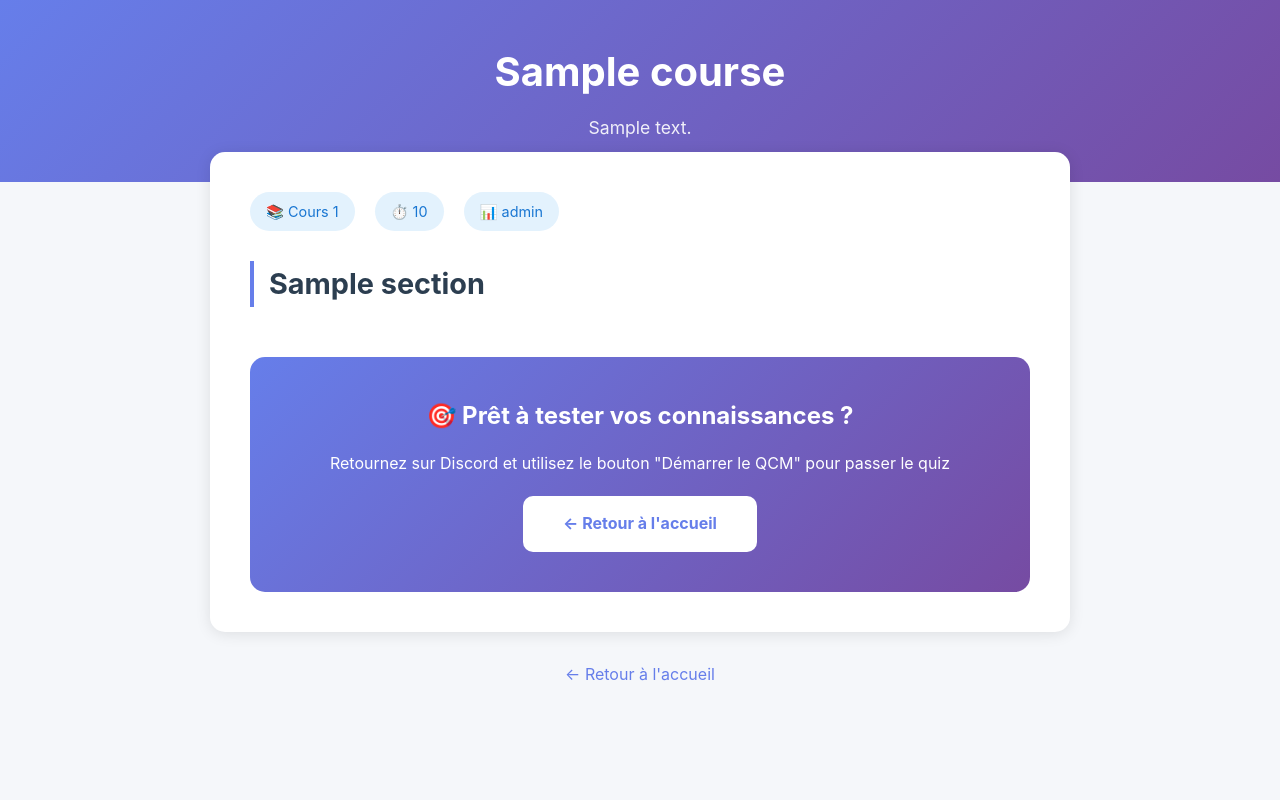
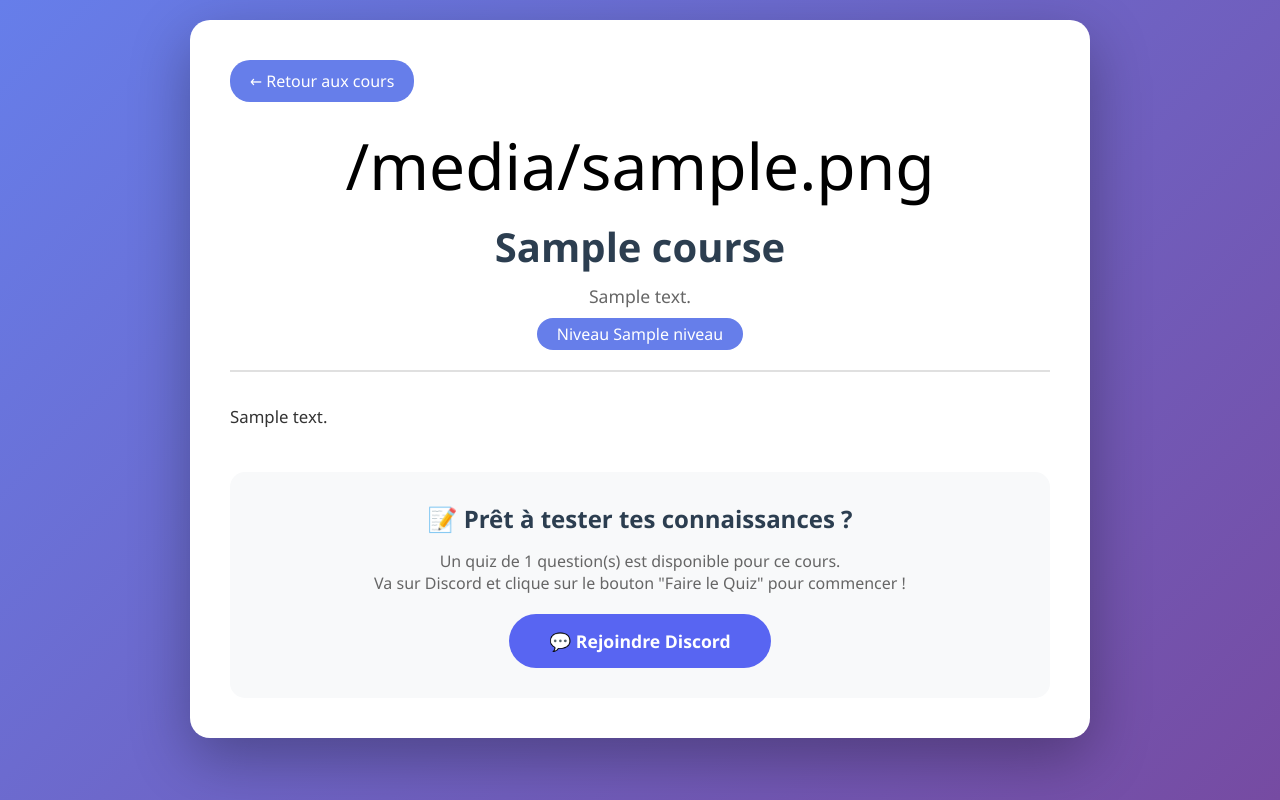
Before and after one commit to ploozy/projet_finale, a Flask app: template web/templates/course_detail.html in a window 1280 px wide. Run offline with Flask 3, Linux system fonts and the light colour scheme; the template is opened without the code that fills it: most values are stand-ins (such as "Sample title", 1, 10 or a date in 2020).

Commit message:
Update course_detail.html

```diff
--- a/web/templates/course_detail.html
+++ b/web/templates/course_detail.html
@@ -3,7 +3,7 @@
 <head>
     <meta charset="UTF-8">
     <meta name="viewport" content="width=device-width, initial-scale=1.0">
-    <title>{{ course.title }}</title>
+    <title>{{ course.title }} - Cours Python</title>
     <style>
         * {
             margin: 0;
@@ -12,230 +12,156 @@
         }
 
         body {
-            font-family: -apple-system, BlinkMacSystemFont, "Segoe UI", Helvetica, Arial, sans-serif;
-            background: #f5f7fa;
-            line-height: 1.6;
-        }
-
-        .header {
+            font-family: 'Segoe UI', Tahoma, Geneva, Verdana, sans-serif;
             background: linear-gradient(135deg, #667eea 0%, #764ba2 100%);
-            color: white;
-            padding: 40px 20px;
-            text-align: center;
-        }
-
-        .header h1 {
-            font-size: 2.5rem;
-            margin-bottom: 10px;
-        }
-
-        .header p {
-            font-size: 1.1rem;
-            opacity: 0.9;
+            min-height: 100vh;
+            padding: 20px;
         }
 
         .container {
             max-width: 900px;
-            margin: -30px auto 40px;
-            padding: 0 20px;
+            margin: 0 auto;
+            background: white;
+            border-radius: 20px;
+            padding: 40px;
+            box-shadow: 0 20px 60px rgba(0, 0, 0, 0.3);
         }
 
-        .content-card {
-            background: white;
-            padding: 40px;
-            border-radius: 15px;
-            box-shadow: 0 2px 15px rgba(0,0,0,0.1);
+        .back-btn {
+            display: inline-block;
+            background: #667eea;
+            color: white;
+            padding: 10px 20px;
+            border-radius: 20px;
+            text-decoration: none;
+            margin-bottom: 20px;
+            transition: all 0.3s;
         }
 
-        .course-meta {
-            display: flex;
-            gap: 20px;
-            margin-bottom: 30px;
-            flex-wrap: wrap;
+        .back-btn:hover {
+            transform: translateY(-2px);
+            box-shadow: 0 5px 15px rgba(102, 126, 234, 0.4);
         }
 
-        .meta-badge {
-            background: #e3f2fd;
-            padding: 8px 16px;
-            border-radius: 20px;
-            font-size: 0.9rem;
-            color: #1976d2;
+        .course-header {
+            text-align: center;
+            margin-bottom: 30px;
+            padding-bottom: 20px;
+            border-bottom: 2px solid #e0e0e0;
         }
 
-        .section {
-            margin-bottom: 40px;
+        .course-icon {
+            font-size: 4rem;
+            margin-bottom: 10px;
         }
 
-        .section h2 {
+        .course-title {
+            font-size: 2.5rem;
             color: #2c3e50;
-            margin-bottom: 20px;
-            font-size: 1.8rem;
-            border-left: 4px solid #667eea;
-            padding-left: 15px;
+            margin-bottom: 10px;
         }
 
-        .section h3 {
-            color: #34495e;
-            margin-top: 25px;
-            margin-bottom: 15px;
-            font-size: 1.4rem;
+        .course-description {
+            color: #666;
+            font-size: 1.1rem;
         }
 
-        .section p {
-            color: #555;
-            margin-bottom: 15px;
+        .course-level {
+            display: inline-block;
+            background: #667eea;
+            color: white;
+            padding: 5px 20px;
+            border-radius: 20px;
+            margin-top: 10px;
+        }
+
+        .course-content {
+            color: #333;
+            line-height: 1.8;
             font-size: 1.05rem;
         }
 
-        .section ul, .section ol {
-            margin-left: 30px;
-            margin-bottom: 15px;
+        .course-content p {
+            margin-bottom: 20px;
         }
 
-        .section li {
-            margin-bottom: 10px;
-            color: #555;
-        }
-
-        .code-block {
-            background: #2d2d2d;
-            color: #f8f8f2;
+        .course-content pre {
+            background: #2c3e50;
+            color: #ecf0f1;
             padding: 20px;
             border-radius: 10px;
             overflow-x: auto;
             margin: 20px 0;
+        }
+
+        .course-content code {
             font-family: 'Courier New', monospace;
             font-size: 0.95rem;
         }
 
-        .code-inline {
-            background: #f4f4f4;
-            padding: 2px 8px;
-            border-radius: 4px;
-            font-family: 'Courier New', monospace;
-            color: #e83e8c;
+        .quiz-section {
+            margin-top: 40px;
+            padding: 30px;
+            background: #f8f9fa;
+            border-radius: 15px;
+            text-align: center;
         }
 
-        .example-box {
-            background: #f8f9fa;
-            border-left: 4px solid #667eea;
-            padding: 20px;
-            margin: 20px 0;
-            border-radius: 8px;
+        .quiz-section h2 {
+            color: #2c3e50;
+            margin-bottom: 15px;
         }
 
-        .example-box strong {
-            color: #667eea;
-            display: block;
-            margin-bottom: 10px;
+        .quiz-info {
+            color: #666;
+            margin-bottom: 20px;
         }
 
-        .cta-section {
-            background: linear-gradient(135deg, #667eea 0%, #764ba2 100%);
+        .discord-btn {
+            display: inline-block;
+            background: #5865F2;
             color: white;
-            padding: 40px;
-            border-radius: 15px;
-            text-align: center;
-            margin-top: 50px;
-        }
-
-        .cta-section h2 {
-            margin-bottom: 15px;
-            color: white;
-            border: none;
-            padding: 0;
-        }
-
-        .cta-btn {
-            display: inline-block;
-            margin-top: 20px;
             padding: 15px 40px;
-            background: white;
-            color: #667eea;
+            border-radius: 30px;
             text-decoration: none;
-            border-radius: 10px;
-            font-weight: bold;
+            font-weight: 600;
+            font-size: 1.1rem;
             transition: all 0.3s;
         }
 
-        .cta-btn:hover {
-            transform: translateY(-2px);
-            box-shadow: 0 10px 25px rgba(255,255,255,0.3);
-        }
-
-        .back-link {
-            text-align: center;
-            margin-top: 30px;
-        }
-
-        .back-link a {
-            color: #667eea;
-            text-decoration: none;
-        }
-
-        .back-link a:hover {
-            text-decoration: underline;
+        .discord-btn:hover {
+            transform: translateY(-3px);
+            box-shadow: 0 10px 25px rgba(88, 101, 242, 0.4);
         }
     </style>
 </head>
 <body>
-    <div class="header">
-        <h1>{{ course.title }}</h1>
-        <p>{{ course.description }}</p>
-    </div>
+    <div class="container">
+        <a href="/courses" class="back-btn">← Retour aux cours</a>
 
-    <div class="container">
-        <div class="content-card">
-            <div class="course-meta">
-                <span class="meta-badge">📚 Cours {{ course.id }}</span>
-                <span class="meta-badge">⏱️ {{ course.duration }}</span>
-                <span class="meta-badge">📊 {{ course.level }}</span>
-            </div>
-
-            {% for section in course.content %}
-            <div class="section">
-                <h2>{{ section.section_title }}</h2>
-
-                {% for item in section.items %}
-                    {% if item.type == 'paragraph' %}
-                        <p>{{ item.text | safe }}</p>
-
-                    {% elif item.type == 'heading' %}
-                        <h3>{{ item.text }}</h3>
-
-                    {% elif item.type == 'code' %}
-                        <div class="code-block">{{ item.code }}</div>
-
-                    {% elif item.type == 'list' %}
-                        <ul>
-                            {% for li in item.items %}
-                            <li>{{ li | safe }}</li>
-                            {% endfor %}
-                        </ul>
-
-                    {% elif item.type == 'example' %}
-                        <div class="example-box">
-                            <strong>{{ item.title }}</strong>
-                            <p>{{ item.text | safe }}</p>
-                            {% if item.code %}
-                            <div class="code-block">{{ item.code }}</div>
-                            {% endif %}
-                        </div>
-                    {% endif %}
-                {% endfor %}
-            </div>
-            {% endfor %}
-
-            <div class="cta-section">
-                <h2>🎯 Prêt à tester vos connaissances ?</h2>
-                <p>Retournez sur Discord et utilisez le bouton "Démarrer le QCM" pour passer le quiz</p>
-                <a href="/" class="cta-btn">← Retour à l'accueil</a>
-            </div>
+        <div class="course-header">
+            <div class="course-icon">{{ course.icon }}</div>
+            <h1 class="course-title">{{ course.title }}</h1>
+            <p class="course-description">{{ course.description }}</p>
+            <span class="course-level">Niveau {{ course.niveau }}</span>
         </div>
 
-        <div class="back-link">
-            <a href="/">← Retour à l'accueil</a>
+        <div class="course-content">
+            {{ course.content | safe }}
         </div>
+
+        {% if course.quiz %}
+        <div class="quiz-section">
+            <h2>📝 Prêt à tester tes connaissances ?</h2>
+            <p class="quiz-info">
+                Un quiz de {{ course.quiz | length }} question(s) est disponible pour ce cours.<br>
+                Va sur Discord et clique sur le bouton "Faire le Quiz" pour commencer !
+            </p>
+            <a href="https://discord.gg/TON_INVITE" class="discord-btn" target="_blank">
+                💬 Rejoindre Discord
+            </a>
+        </div>
+        {% endif %}
     </div>
 </body>
 </html>
```
